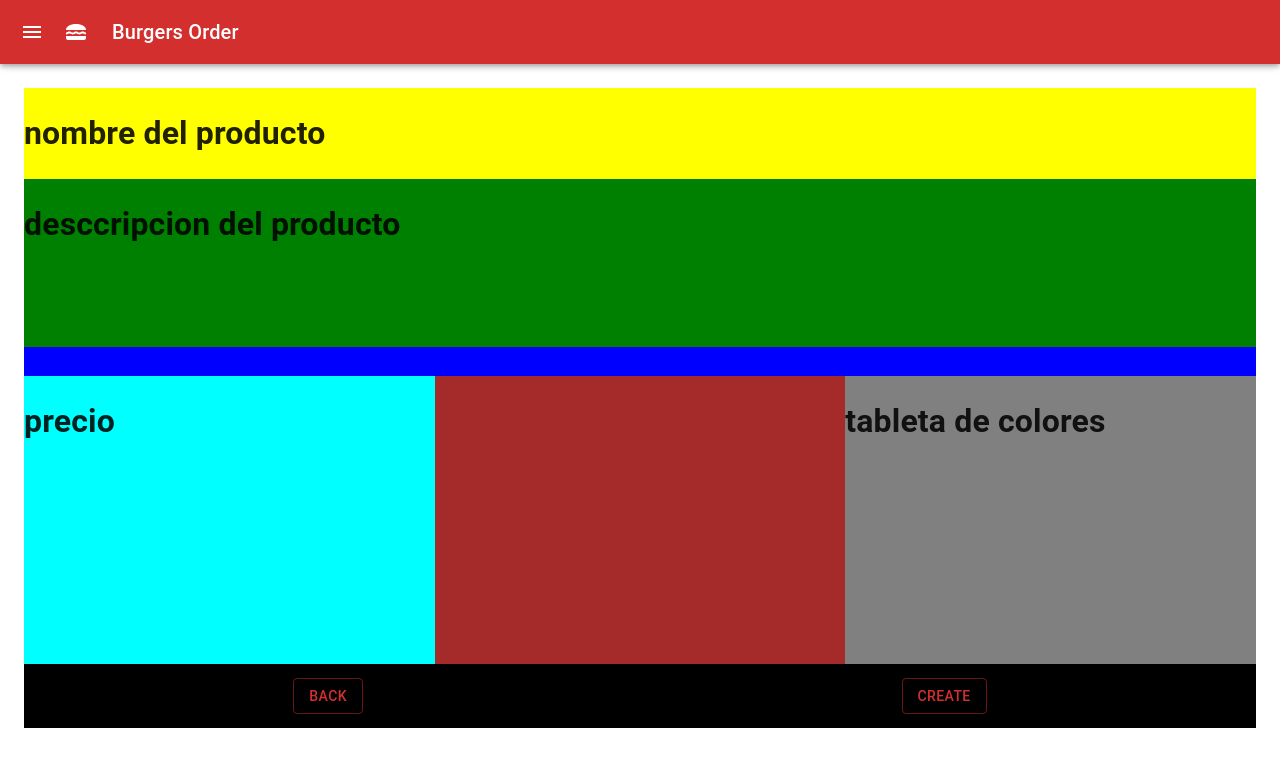
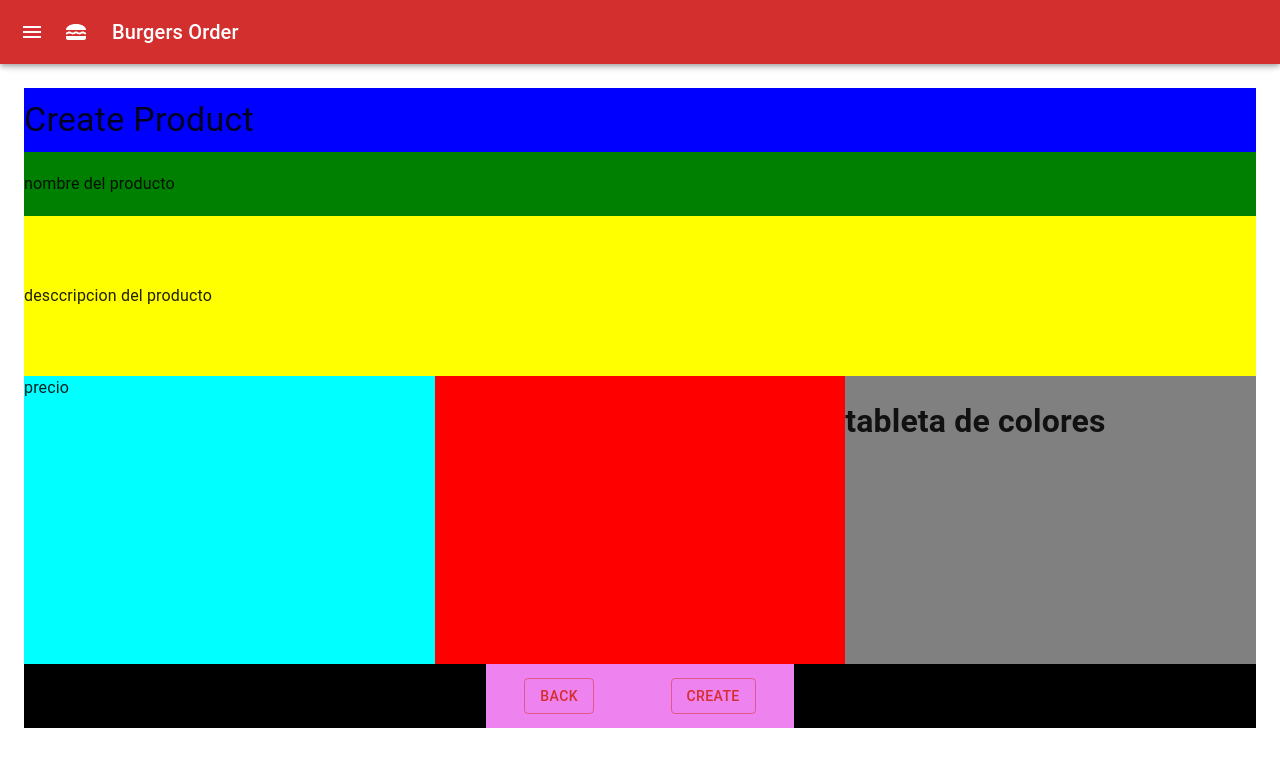
Before and after one commit to fransiri7/burgers-order-client, a React (Create React App) app: page /createProduct in a window 1280 px wide. Shown: the top 766 px of the page. Built offline with nearby package versions, Linux system fonts and the light colour scheme.

Commit message:
cracion de archivo index en product y reestructuracion de grids MUI

```diff
--- a/src/components/dashboard/Dashboard.jsx
+++ b/src/components/dashboard/Dashboard.jsx
@@ -7,11 +7,10 @@ import RestaurantIcon from "@mui/icons-material/Restaurant";
 import FormatListNumberedSharpIcon from "@mui/icons-material/FormatListNumberedSharp";
 import HomeIcon from "@mui/icons-material/Home";
 import Navbar from "./Navbar";
-import { ProductsList } from "../../modules/product/ProductsList";
+import { ProductsList, CreateProduct } from "../../modules/product/";
 import { Orders } from "../../modules/order/Orders";
 import { Routes, Route, NavLink } from "react-router-dom";
 import { Home } from "../../modules/home/Home";
-import { CreateProduct } from "../../modules/product/CreateProduct";
 
 const drawerWidth = 190;
 
--- a/src/modules/product/CreateProduct.jsx
+++ b/src/modules/product/CreateProduct.jsx
@@ -1,39 +1,55 @@
-import { Grid, Button } from "@mui/material";
+import { Grid, Button, Typography } from "@mui/material";
 import React from "react";
-// FormControl, InputLabel, Input, FormHelperText,
 
 export function CreateProduct() {
     return (
         <Grid container direction="column" alignItems="center" style={{ backgroundColor: "red", height: "80vh" }}>
-            <Grid item container direction="column" style={{ backgroundColor: "blue", height: "45%" }}>
-                <Grid item md={1} style={{ backgroundColor: "yellow" }}>
-                    <h1>nombre del producto</h1>
-                </Grid>
-                <Grid item md={7} style={{ backgroundColor: "green" }}>
-                    <h1>desccripcion del producto</h1>
+            <Grid item container justifyContent="flex-start" alignItems="center" style={{ backgroundColor: "blue", height: "10%" }}>
+                <Grid item>
+                    <Typography variant="h4">Create Product</Typography>
                 </Grid>
             </Grid>
-            <Grid item container direction="row" justifyContent="space-between" style={{ backgroundColor: "brown", height: "45%" }}>
+            <Grid item container alignItems="center" style={{ backgroundColor: "green", height: "10%", width: "100%" }}>
+                <Grid item>
+                    <span>nombre del producto</span>
+                </Grid>
+            </Grid>
+            <Grid item container alignItems="center" style={{ backgroundColor: "yellow", height: "25%", width: "100%" }}>
+                <Grid item>
+                    <span>desccripcion del producto</span>
+                </Grid>
+            </Grid>
+            <Grid item container direction="row" justifyContent="space-between" style={{ height: "45%" }}>
                 <Grid item md={4} style={{ backgroundColor: "cyan" }}>
-                    <h1>precio</h1>
+                    <span>precio</span>
                 </Grid>
                 <Grid item md={4} style={{ backgroundColor: "grey" }}>
                     <h1>tableta de colores</h1>
                 </Grid>
             </Grid>
+
             <Grid
                 item
                 container
-                direction="column"
+                direction="row"
                 justifyContent="center"
-                alignContent="space-around"
+                alignContent="center"
                 style={{ backgroundColor: "black", height: "10%" }}
             >
-                <Grid item>
-                    <Button variant="outlined">Back</Button>
-                </Grid>
-                <Grid item>
-                    <Button variant="outlined">Create</Button>
+                <Grid
+                    item
+                    container
+                    justifyContent="space-around"
+                    alignItems="center"
+                    md={3}
+                    style={{ backgroundColor: "violet", height: "100%" }}
+                >
+                    <Grid item>
+                        <Button variant="outlined">Back</Button>
+                    </Grid>
+                    <Grid item>
+                        <Button variant="outlined">Create</Button>
+                    </Grid>
                 </Grid>
             </Grid>
         </Grid>
--- /dev/null
+++ b/src/modules/product/index.js
@@ -0,0 +1,4 @@
+import { ProductsList } from "./ProductsList";
+import { CreateProduct } from "./CreateProduct";
+
+export { ProductsList, CreateProduct };
```
